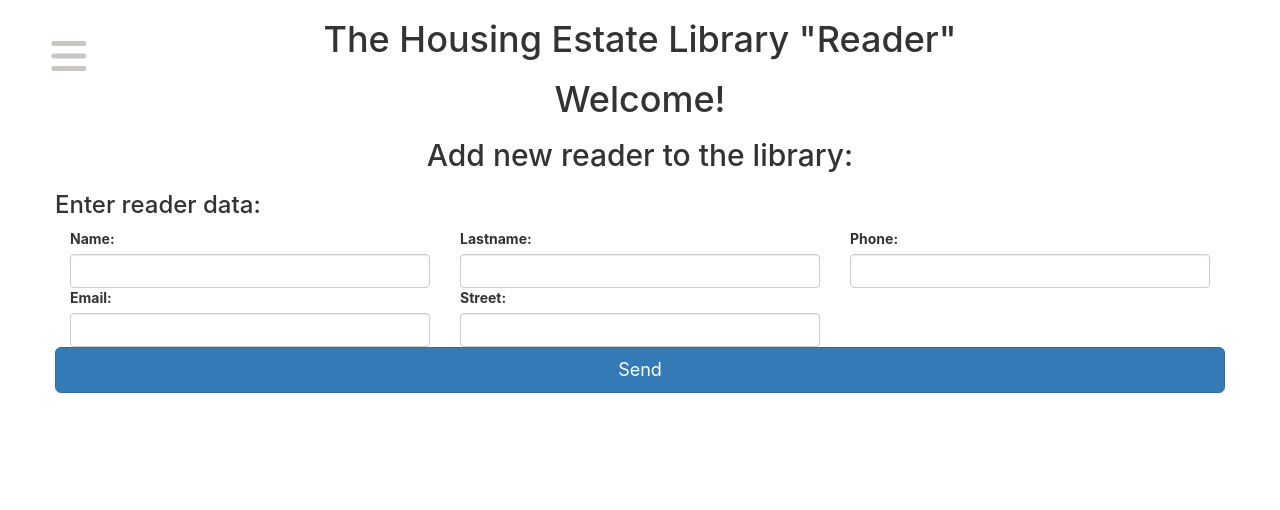
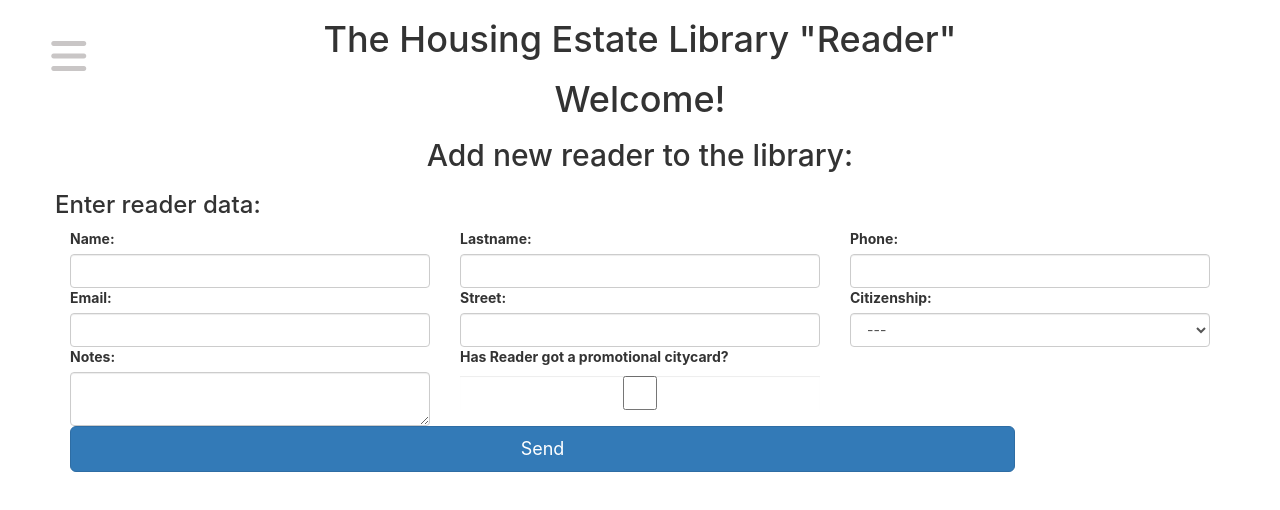
Before and after one commit to tadeg/housing-estate-library, a React (Create React App) app: page /newreader in a window 1280 px wide. Shown: the top 510 px of the page. Built offline with nearby package versions, Linux system fonts and the light colour scheme; a web font is replaced by a local one.

Commit message:
[ch]-dev.20221008-01

```diff
--- a/package.json
+++ b/package.json
@@ -15,7 +15,8 @@
     "react-dom": "^18.2.0",
     "react-router-dom": "^6.4.2",
     "react-scripts": "5.0.1",
-    "web-vitals": "^2.1.4"
+    "web-vitals": "^2.1.4",
+    "yup": "^0.32.11"
   },
   "scripts": {
     "predeploy": "npm run build",
--- /dev/null
+++ b/src/components/FormikForms/NewReaderCheckbox.js
@@ -0,0 +1,19 @@
+import { useField } from "formik";
+
+const NewReaderCheckbox = ({ label, ...props }) => {
+    const [field, meta] = useField({ ...props, type: "checkbox"});
+
+    return (
+
+        <div>
+            <label htmlFor={props.name}>{label}</label>
+            <input {...field} {...props} type="checkbox" />
+                {meta.error ? (
+                    <small className="alert alert-danger form-text text-muted">
+                        {meta.error}
+                    </small>
+                ): null}
+        </div>
+    );
+};
+export default NewReaderCheckbox;
--- /dev/null
+++ b/src/components/FormikForms/NewReaderInput.js
@@ -0,0 +1,20 @@
+import { useField } from "formik";
+
+const NewReaderInput = ({ label, ...props }) => {
+    const [field, meta] = useField(props);
+
+    return (
+        <div>
+            <label htmlFor={props.name}>{label}</label>
+            <input {...field} {...props} />
+            {meta.error ? (
+                <small className="alert alert-danger form-text text-muted">
+                    {meta.error}
+                </small>
+
+            ) : null}
+        </div>
+    );
+};
+
+export default NewReaderInput;
--- /dev/null
+++ b/src/components/FormikForms/NewReaderSelect.js
@@ -0,0 +1,30 @@
+import React from 'react';
+import { useField } from "formik";
+import PropTypes from "prop-types";
+
+
+const NewReaderSelect = ({ label, ...props }) => {
+
+    const [field, meta] = useField(props);
+
+    return (
+        <div>
+            <label htmlFor={props.name}>{label}</label>
+            <select {...field} {...props}>
+                {props.options.map((option, index) => (
+                    <option key={index} value={option.type}>
+                        {option.name}
+                    </option>
+                ))}
+            </select>
+
+            {meta.error ? (
+                <small className="alert alert-danger form-text text-muted">
+                    {meta.error}
+                </small>
+            ): null}
+        </div>
+    );
+};
+
+export default NewReaderSelect;
--- /dev/null
+++ b/src/components/FormikForms/NewReaderTextArea.js
@@ -0,0 +1,20 @@
+import { useField } from "formik";
+
+const NewReaderTextArea = ({ label, ...props }) => {
+    const [field, meta] = useField(props);
+
+    return (
+        <div>
+            <label htmlFor={props.name}>{label}</label>
+            <textarea {...field} {...props} />
+            {meta.error ? (
+                <small className="alert alert-danger form-text text-muted">
+                    {meta.error}
+                </small>
+
+            ) : null}
+        </div>
+    );
+};
+
+export default NewReaderTextArea;
--- a/src/components/Navigator/Navigator.js
+++ b/src/components/Navigator/Navigator.js
@@ -2,7 +2,7 @@ import React from "react";
 import { BrowserRouter as Router, Routes, Route } from 'react-router-dom';
 import Homepage from '../../pages/homepage/Homepage';
 import NewBook from '../../pages/newbook/NewBook';
-import NewReader from '../../pages/newreader/NewReader';
+import NewReaderFormik from '../../pages/newreaderformik/NewReaderFormik';
 import Readers from '../../pages/readers/Readers';
 
 
@@ -17,7 +17,7 @@ const Navigator = () => {
         <Route path='/housing-estate-library' element={<Homepage />} />
           <Route path='/' element={<Homepage />} />
           <Route path='/newbook' element={<NewBook />} />
-          <Route path='/newreader' element={<NewReader />} />
+          <Route path='/newreader' element={<NewReaderFormik />} />
           <Route path='/readers' element={<Readers />} />
 
         </Routes>
--- a/src/pages/newbook/NewBook.js
+++ b/src/pages/newbook/NewBook.js
@@ -232,9 +232,9 @@ coverOptions = [
                     <div className="form-group">
                         <Row>
                             <Col xs={12}>
-                                <h1>The Housing Estate Library "Reader"</h1>
-                                <h1>Welcome!</h1>
-                                <h2>Add new book to the library:</h2>
+                                <h1 className="name-welcome">The Housing Estate Library "Reader"</h1>
+                                <h1 className="name-welcome">Welcome!</h1>
+                                <h2 className="name-welcome">Add new book to the library:</h2>
                                 <h3>Enter book data:</h3>
                             </Col>
                         </Row>
--- /dev/null
+++ b/src/pages/newreaderformik/NewReaderFormik.js
@@ -0,0 +1,200 @@
+import React from "react";
+import { Formik, Form, useField, useFormikContext } from "formik";
+import { Row, Col, Container } from "react-bootstrap";
+import * as Yup from "yup";
+import BurgerMenuHome from '../../components/BurgerMenuHome/BurgerMenuHome';
+import NewReaderInput from '../../components/FormikForms/NewReaderInput';
+import NewReaderTextArea from '../../components/FormikForms/NewReaderTextArea';
+import NewReaderCheckbox from '../../components/FormikForms/NewReaderCheckbox';
+import NewReaderSelect from '../../components/FormikForms/NewReaderSelect';
+
+
+
+
+const NewReaderFormik = ({ props }) => {
+
+    const citizenshipOfReader = [
+        { id: "-", name: "---" },
+        { id: "en", name: "English" },
+        { id: "pl", name: "Polish" },
+        { id: "fr", name: "French" },
+        { id: "ge", name: "German" },
+        { id: "pr", name: "Portuguese" },
+        { id: "sp", name: "Spanish" },
+        { id: "it", name: "Italian" }
+    ];
+
+
+    return (
+        <div>
+
+        <Container>
+
+        <BurgerMenuHome />
+
+            <Row>
+                <Col xs={12}>
+                    <h1 className="name-welcome">The Housing Estate Library "Reader"</h1>
+                    <h1 className="name-welcome">Welcome!</h1>
+                    <h2 className="name-welcome">Add new reader to the library:</h2>
+                    <h3>Enter reader data:</h3>
+                </Col>
+            </Row>
+
+        </Container>
+
+
+
+        <Formik
+            initialValues={{
+                firstname: "",
+                lastname: "",
+                phone: "",
+                email:"",
+                street: "",
+                citizenship: "",
+                notes: "",
+                citycard: ""
+            }}
+
+            validationSchema={Yup.object({
+
+                firstname: Yup.string()
+                    .min(2, "Name field must contain a minimum of 2 characters!")
+                    .max(15, "Name field may contain up to 15 characters")
+                    .required("Mandatory field"),
+
+                lastname: Yup.string()
+                    .min(2, "Lastname field must contain a minimum of 2 characters!")
+                    .max(15, "Lastname field may contain up to 15 characters")
+                    .required("Mandatory field"),
+
+                phone: Yup.string()
+                    .min(9, "Phone field must contain a minimum of 9 characters!")
+                    .max(15, "Phone field may contain up to 15 characters")
+                    .required("Mandatory field"),
+
+                email: Yup.string()
+                    .min(6, "Email field must contain a minimum of 6 characters!")
+                    .max(50, "Email field may contain up to 50 characters"),
+
+                street: Yup.string()
+                    .min(2, "Street field must contain a minimum of 2 characters!")
+                    .max(40, "Street field may contain up to 40 characters")
+                    .required("Mandatory field"),
+
+                citizenship: Yup.string()
+                    .oneOf(
+                        ["English", "Polish", "French", "German", "Portuguese", "Spanish", "Italian" ],
+                        "Incorrect citizenship"
+                    )
+                    .required("Mandatory field"),
+
+                notes: Yup.string()
+                    .max(50, "Citizenship field may contain up to 50 characters!"),
+
+                citycard: Yup.boolean().required("Mandatory field"),
+
+            })}
+
+                onSubmit={values => {
+                    console.log(values);
+                    alert("Communication with API endpoint to be constructed...");
+                }}
+            >
+
+
+            <Form className="w-100">
+
+            <Container>
+
+                <Row>
+                    <Col xs={12} md={4}>
+                        <NewReaderInput
+                            label="Name:"
+                            name="firstname"
+                            type="text"
+                            className="form-control"
+                        />
+                    </Col>
+
+                    <Col xs={12} md={4}>
+                        <NewReaderInput
+                            label="Lastname:"
+                            name="lastname"
+                            type="text"
+                            className="form-control"
+                        />
+                    </Col>
+
+                    <Col xs={12} md={4}>
+                        <NewReaderInput
+                            label="Phone:"
+                            name="phone"
+                            type="text"
+                            className="form-control"
+                        />
+                    </Col>
+
+                    <Col xs={12} md={4}>
+                        <NewReaderInput
+                            label="Email:"
+                            name="email"
+                            type="text"
+                            className="form-control"
+                        />
+                    </Col>
+
+                    <Col xs={12} md={4}>
+                        <NewReaderInput
+                            label="Street:"
+                            name="street"
+                            type="text"
+                            className="form-control"
+                        />
+                    </Col>
+
+                    <Col xs={12} md={4}>
+                        <NewReaderSelect
+                            label="Citizenship:"
+                            name="citizenship"
+                            className="form-control"
+                            options={citizenshipOfReader}
+                        />
+                    </Col>
+
+                    <Col xs={12} md={4}>
+                        <NewReaderTextArea
+                            label="Notes:"
+                            name="notes"
+                            className="form-control"
+                        />
+                    </Col>
+
+                    <Col xs={12} md={4}>
+                        <NewReaderCheckbox
+                            label="Has Reader got a promotional citycard?"
+                            name="citycard"
+                            className="form-control"
+                        />
+                    </Col>
+
+
+                    <Col xs={12} md={10} className="mt-2">
+                        <button
+                            type="submit"
+                            className="btn btn-primary btn-lg btn-block mt-2"
+                        >
+                            Send
+                        </button>
+                    </Col>
+                </Row>
+                </Container>
+
+            </Form>
+        </Formik>
+        </div>
+        );
+    };
+
+export default NewReaderFormik;
```
Also changed, not shown: src/pages/newreaderformik/NewReader_0.1.js (renamed from src/pages/newreader/NewReader.js), 1 other file (tests, documents, lock files or other folders).
